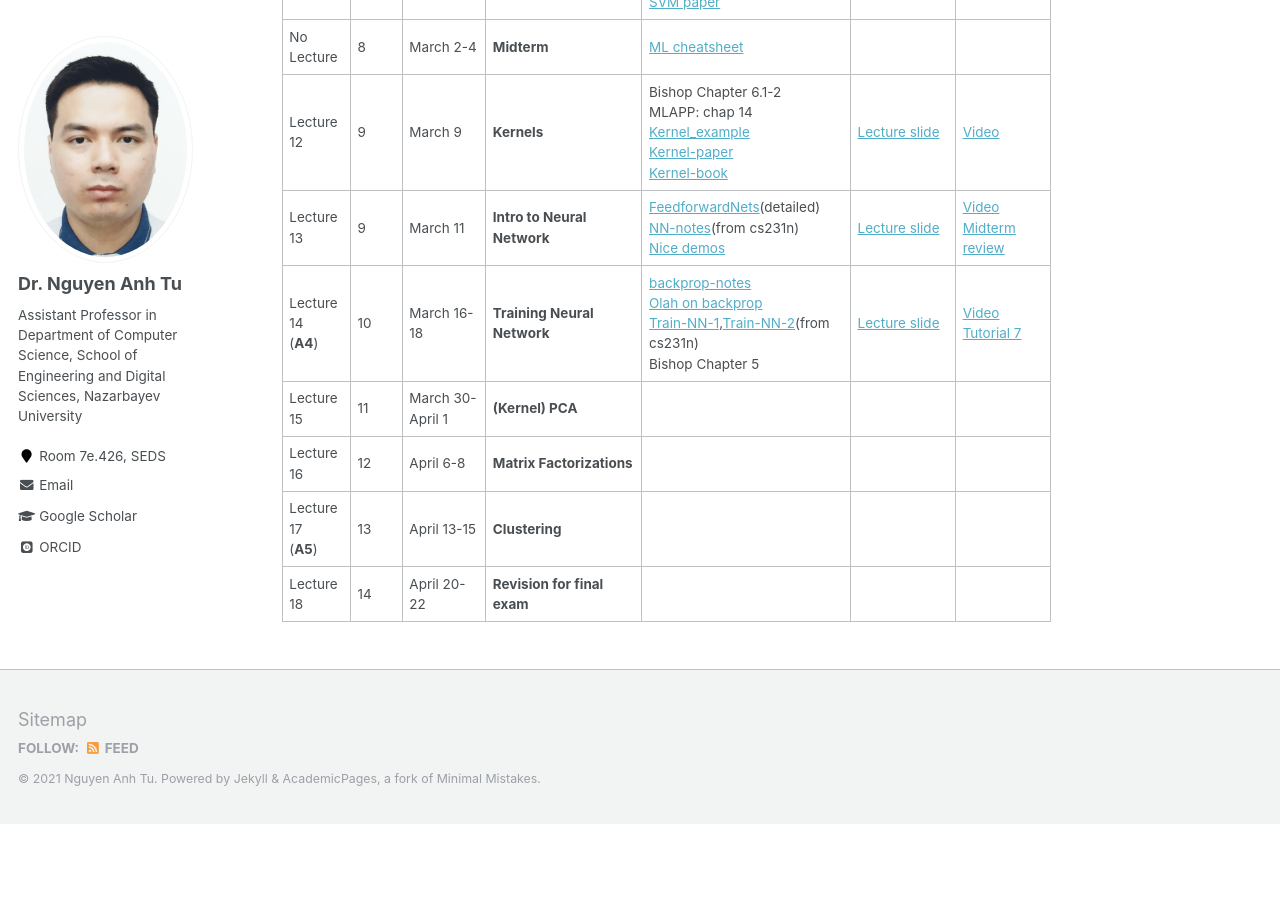
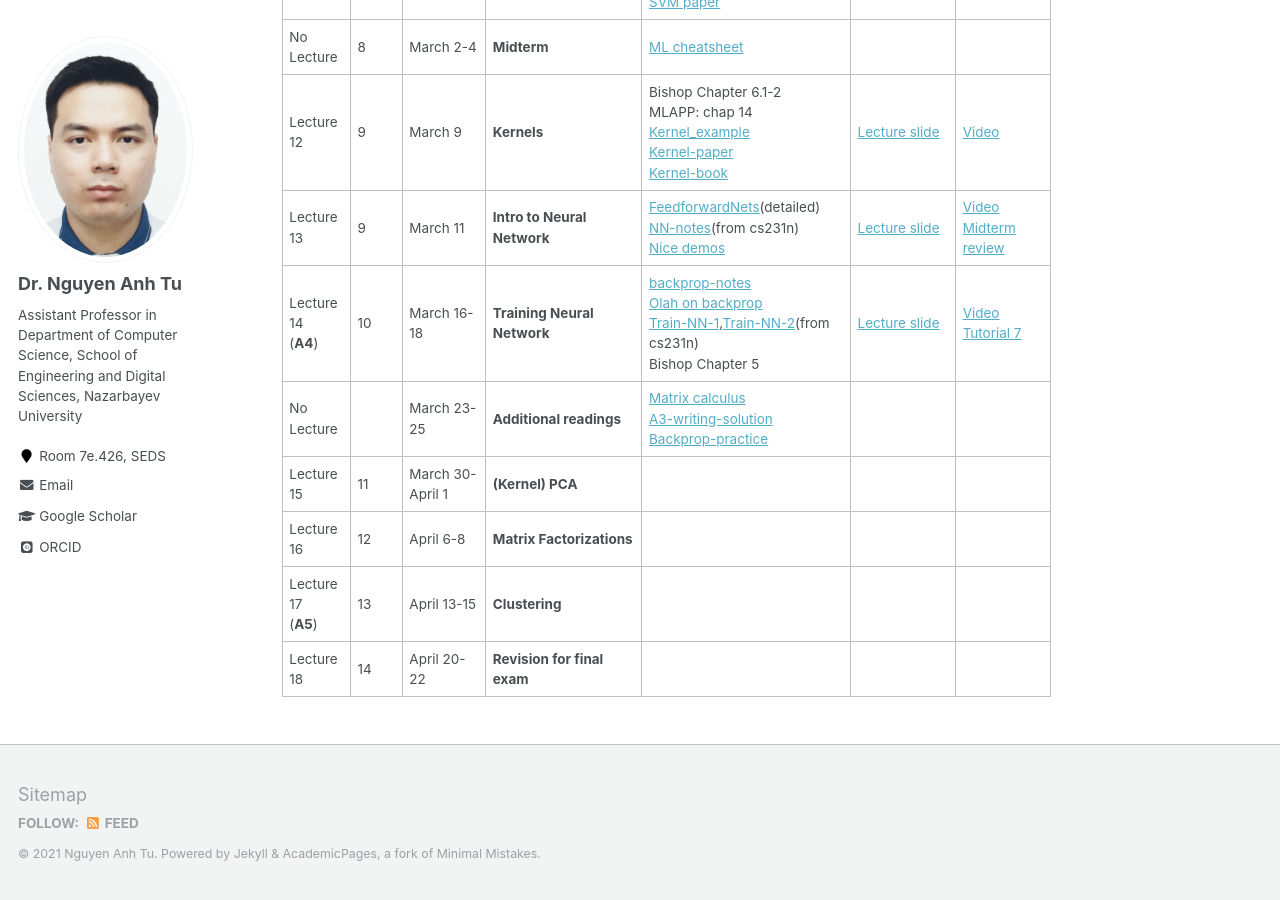
Before and after one commit to tunguyen87/seds-ml, a Jekyll site: the page built from _pages/Lecture.md, in a window 1280 px wide and 900 px high, scrolled down 1382 px. Built offline with Jekyll 4.4.1, drawn with Linux system fonts in a browser that asks for light colours; some web fonts are replaced; before the commit the page ends 2206 px from its top, so only the background shows below that.

Commit message:
Update Lecture.md

```diff
--- a/_pages/Lecture.md
+++ b/_pages/Lecture.md
@@ -34,6 +34,7 @@ Last day of classes: April 23
 | Lecture 12   |   9   |March 9    |     **Kernels**      |   Bishop Chapter 6.1-2 <br> MLAPP: chap 14 <br> [Kernel_example](https://drive.google.com/file/d/1yAp-JK0rBR60ZxnwjAPQ_oPyb2ozwPhs/view?usp=sharing) <br>[Kernel-paper](https://drive.google.com/file/d/1QL2UANVPWZwBxrUolwEhJBeQs37BP0W5/view?usp=sharing) <br>[Kernel-book](https://drive.google.com/file/d/14K-2sYYx4K958dicNLXIa9SyF-2aUh_u/view?usp=sharing)        |  [Lecture slide](https://drive.google.com/file/d/1Rcyaecdv3GFeorqZJDVV0z9iaSDl-b4H/view?usp=sharing)   |  [Video](https://youtu.be/Am6J7Dv0KsE)     |
 | Lecture 13   |   9   |March 11    |   **Intro to Neural Network**  | [FeedforwardNets](https://www.deeplearningbook.org/contents/mlp.html)(detailed) <br> [NN-notes](https://cs231n.github.io/neural-networks-1/)(from cs231n) <br>[Nice demos](https://cs.stanford.edu/people/karpathy/convnetjs/) | [Lecture slide](https://drive.google.com/file/d/1cHpfMliMAFmKarGZOmyHHMKhzXNLEU8v/view?usp=sharing)   |  [Video](https://youtu.be/7T6P88BIc6U)  <br>[Midterm review](https://drive.google.com/file/d/1-F3ohVZD9ABahVmm5wDbkrLn785IuGmN/view?usp=sharing)   |
 | Lecture 14<br>(**A4**)   |   10  |March 16-18    |  **Training Neural Network**      | [backprop-notes](https://cs231n.github.io/optimization-2/) <br>[Olah on backprop](http://colah.github.io/posts/2015-08-Backprop/) <br> [Train-NN-1](https://cs231n.github.io/neural-networks-2/),[Train-NN-2](https://cs231n.github.io/neural-networks-3/)(from cs231n) <br>  Bishop Chapter 5  |  [Lecture slide](https://drive.google.com/file/d/1Yc4xBIXPqSPFn4yRYigyYgGPEKIjR2tA/view?usp=sharing)   |  [Video](https://youtu.be/1aU3eobzuq4) <br>[Tutorial 7](https://drive.google.com/file/d/1AI0zv-MjtumkM4ZrKnF8W0wvmjMU0yj0/view?usp=sharing)   |
+| No Lecture   |       |March 23-25   |    **Additional readings**               | [Matrix calculus](https://drive.google.com/drive/folders/1333Nyf4ch13JF2EP5c1CjV7eqcYPEuxl?usp=sharing) <br> [A3-writing-solution](https://drive.google.com/file/d/1yI3itYhVueS_iE-9vppZePc0FkJtkw_h/view?usp=sharing) <br> [Backprop-practice](https://drive.google.com/file/d/18QoGY2v1vx-zctd2yq9vMYn9i5dqNj26/view?usp=sharing)         |          |              |
 | Lecture 15   |   11  |March 30-April 1  |    **(Kernel) PCA**                  |                    |          |              |
 | Lecture 16   |   12   |April 6-8    |   **Matrix Factorizations**                    |                    |          |              |
 | Lecture 17<br>(**A5**)   |   13   |April 13-15  |   **Clustering**                    |                    |          |              |
```
